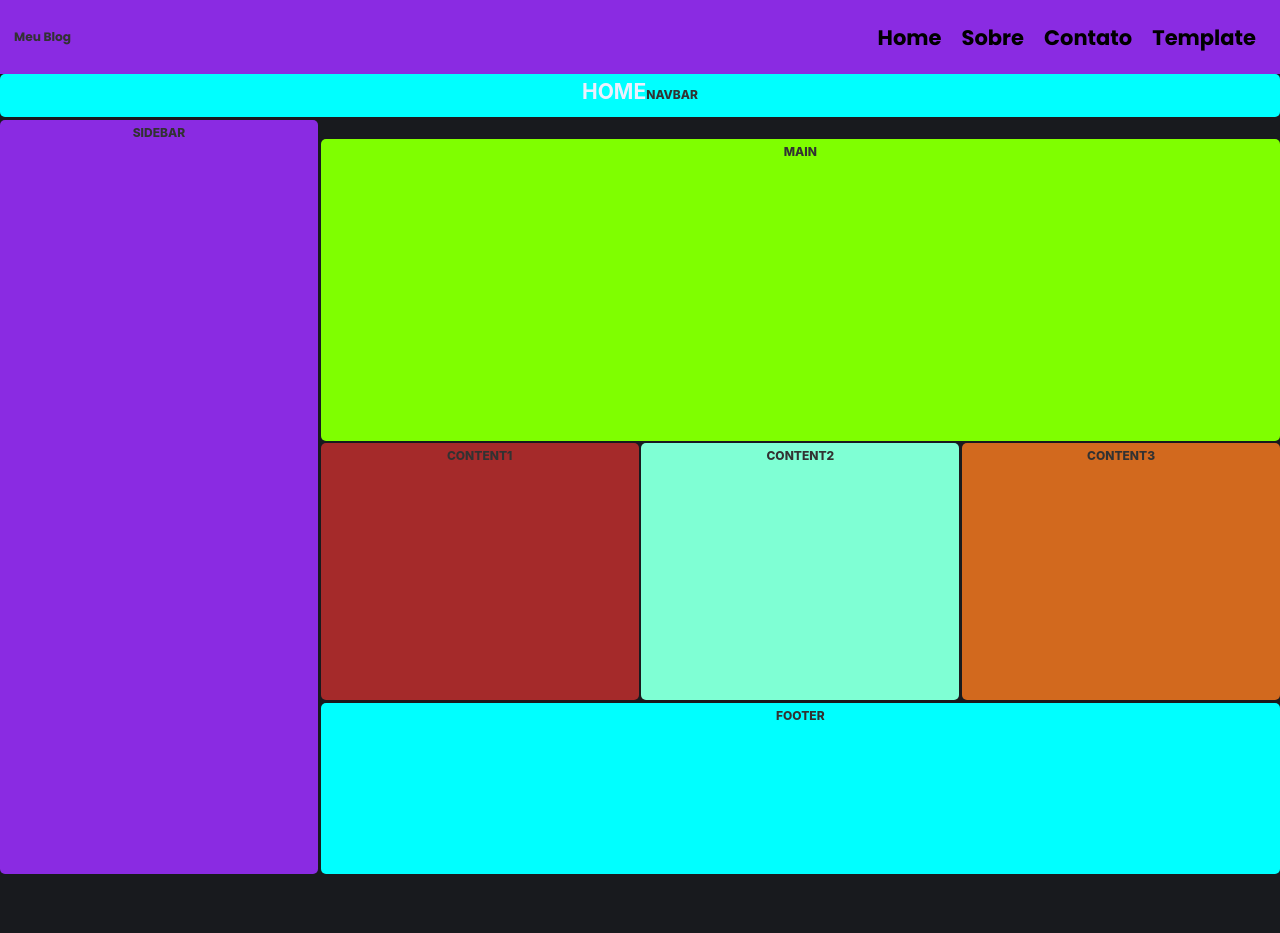
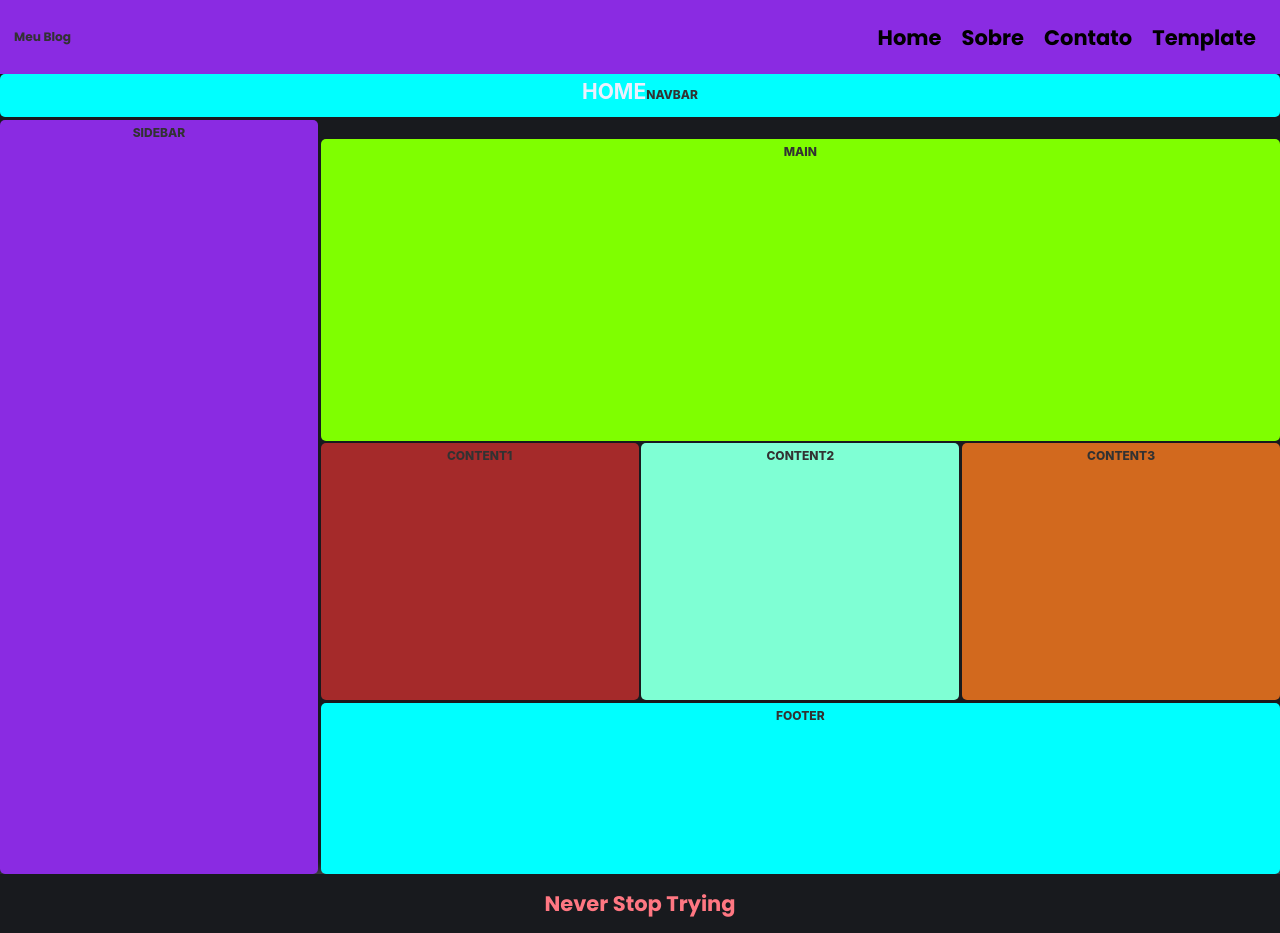
Before and after one commit to A1exsandro/blog2, a React (Create React App) app: page /template in a window 1280 px wide. Before the commit the page ends 874 px from the top, so only its background shows below. Built offline with nearby package versions, Linux system fonts and the light colour scheme; a web font is replaced by a local one.

Commit message:
add componet footer

```diff
--- /dev/null
+++ b/src/components/footer/index.jsx
@@ -0,0 +1,12 @@
+import { Link } from "react-router-dom";
+import "./styles.css";
+
+export default function Footer(){
+  return (
+    <nav className="footer">
+      <div className="footer-link">
+        <Link to="/">Never Stop Trying</Link>
+      </div>
+    </nav>
+  )
+}
--- /dev/null
+++ b/src/components/footer/styles.css
@@ -0,0 +1,12 @@
+.footer {
+  display: flex;
+  justify-content: center;
+  align-items: center;
+  padding: 1rem;
+
+  box-shadow: 15px 15px 15px 15px rgba(216, 211, 211, 0.4);
+}
+
+.footer-link a {
+  color: var(--color-danger);
+}
--- a/src/routes/index.js
+++ b/src/routes/index.js
@@ -9,6 +9,7 @@ import About from "../pages/about";
 import NavBar from "../components/navbar";
 import English from "../pages/english";
 import Template from "../pages/template";
+import Footer from "../components/footer";
 
 export default function AppRoutes(){
   return(
@@ -20,6 +21,7 @@ export default function AppRoutes(){
         <Route path="/english" element={<English />} />
         <Route path="/template" element={<Template />} />
       </Routes>
+      <Footer />
     </BrowserRouter>
   )
 }
```
